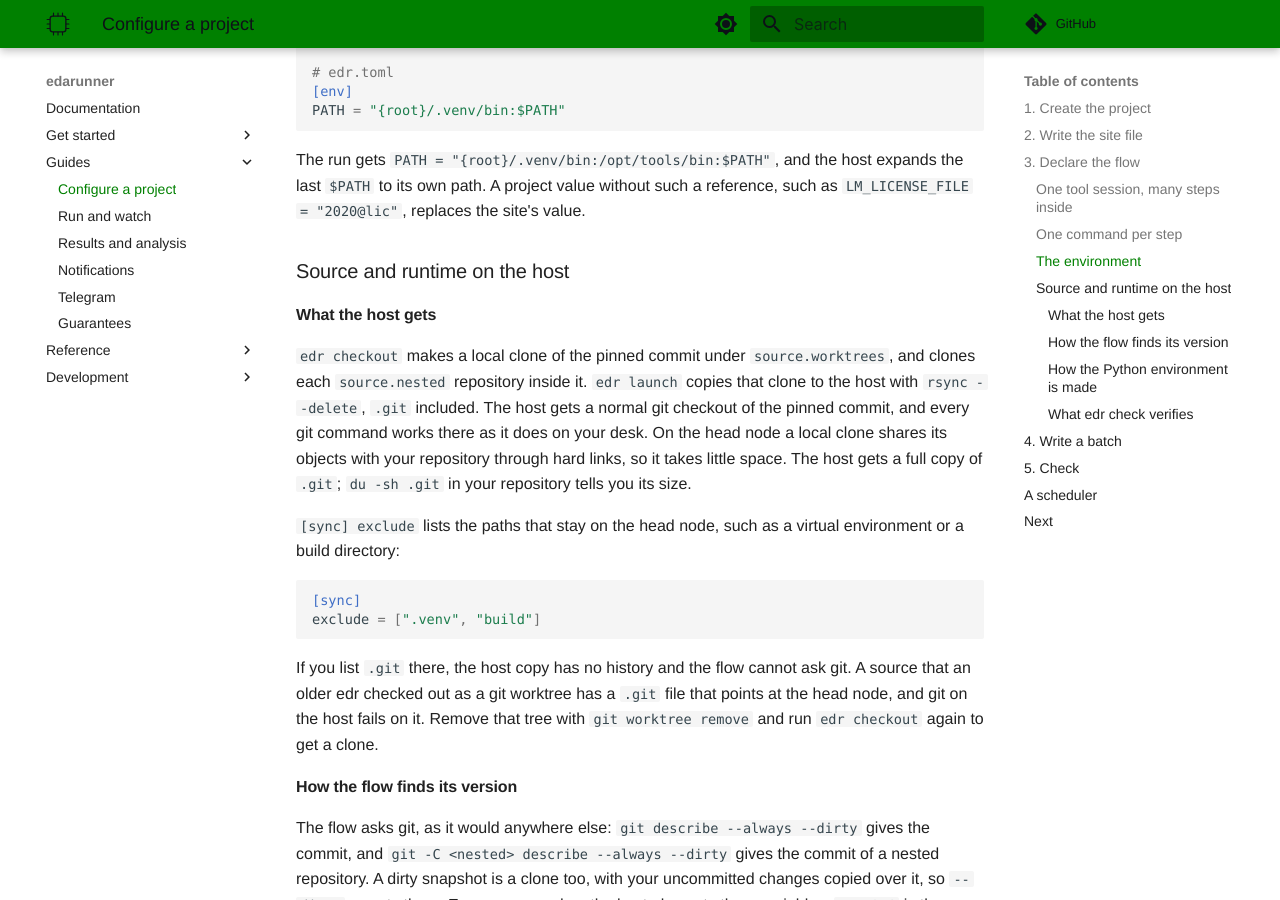
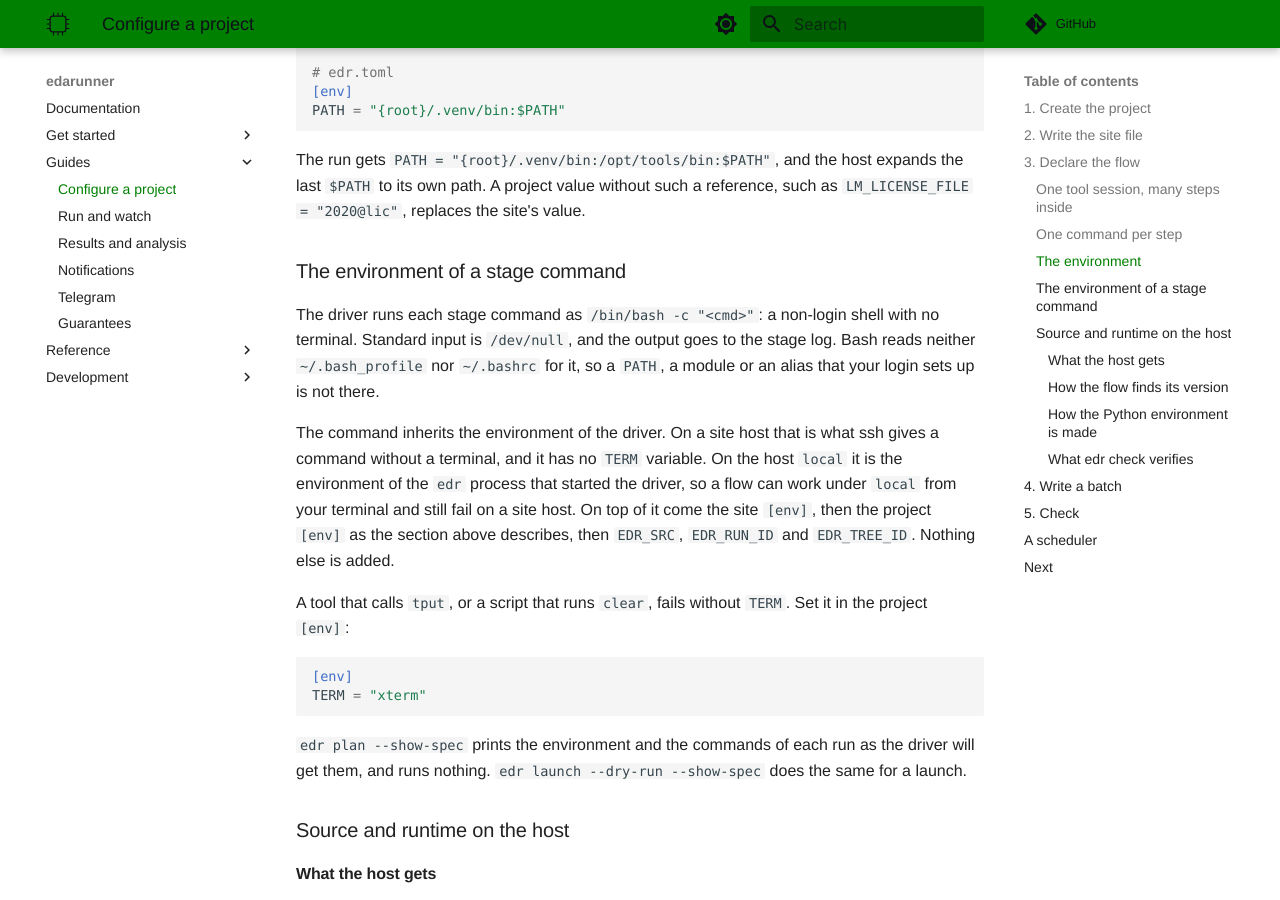
Before and after one commit to lionnus/edarunner, an MkDocs documentation site: the page built from docs/configure.md, in a window 1280 px wide and 900 px high, scrolled down 4956 px. Built offline with MkDocs 1.6.1 and Material for MkDocs 9.7.7, drawn with Linux system fonts in a browser that asks for light colours; comment, search, counter and statistics services are not loaded.

Commit message:
:memo: docs: Explain the environment of a stage command and the setup phase

````diff
--- a/docs/configure.md
+++ b/docs/configure.md
@@ -219,6 +219,34 @@ host expands the last `$PATH` to its own path. A project value without
 such a reference, such as `LM_LICENSE_FILE = "2020@lic"`, replaces the
 site's value.
 
+### The environment of a stage command
+
+The driver runs each stage command as `/bin/bash -c "<cmd>"`: a
+non-login shell with no terminal. Standard input is `/dev/null`, and the
+output goes to the stage log. Bash reads neither `~/.bash_profile` nor
+`~/.bashrc` for it, so a `PATH`, a module or an alias that your login
+sets up is not there.
+
+The command inherits the environment of the driver. On a site host that
+is what ssh gives a command without a terminal, and it has no `TERM`
+variable. On the host `local` it is the environment of the `edr` process
+that started the driver, so a flow can work under `local` from your
+terminal and still fail on a site host. On top of it come the site
+`[env]`, then the project `[env]` as the section above describes, then
+`EDR_SRC`, `EDR_RUN_ID` and `EDR_TREE_ID`. Nothing else is added.
+
+A tool that calls `tput`, or a script that runs `clear`, fails without
+`TERM`. Set it in the project `[env]`:
+
+```toml
+[env]
+TERM = "xterm"
+```
+
+`edr plan --show-spec` prints the environment and the commands of each
+run as the driver will get them, and runs nothing. `edr launch --dry-run
+--show-spec` does the same for a launch.
+
 ### Source and runtime on the host
 
 #### What the host gets
````
Also changed, not shown: CHANGELOG.md (+5 -2 lines), docs/run.md (+1 -0 lines).
